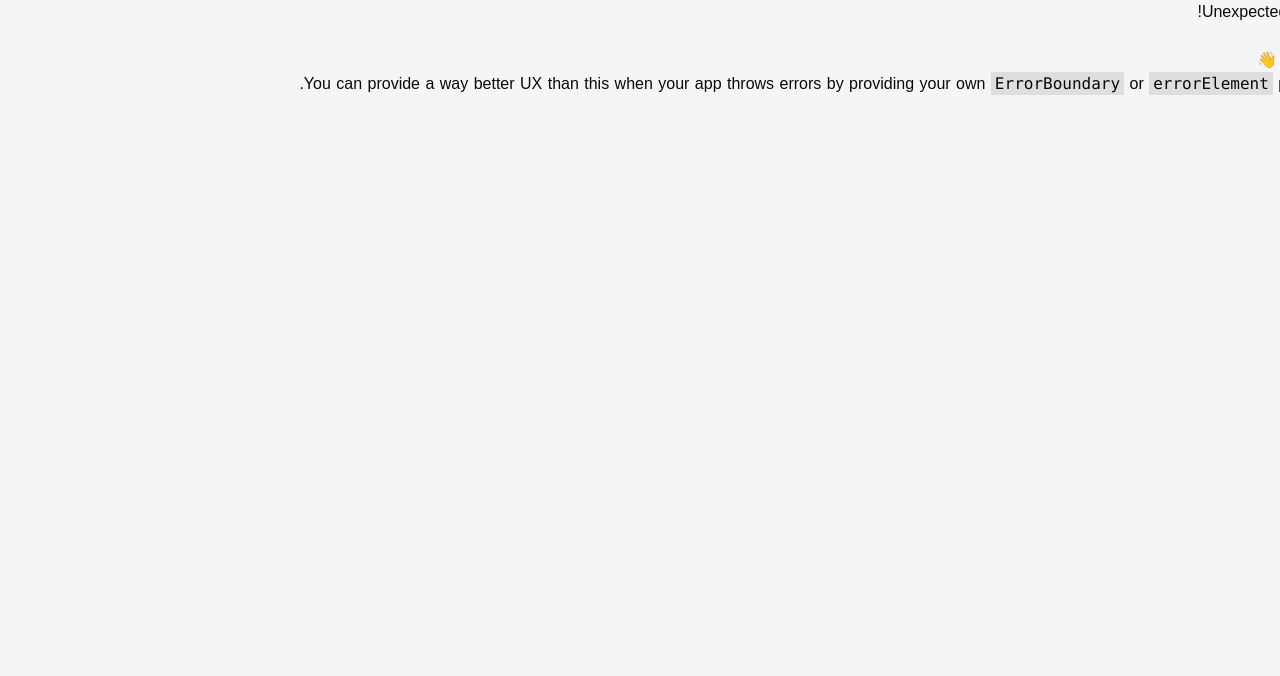
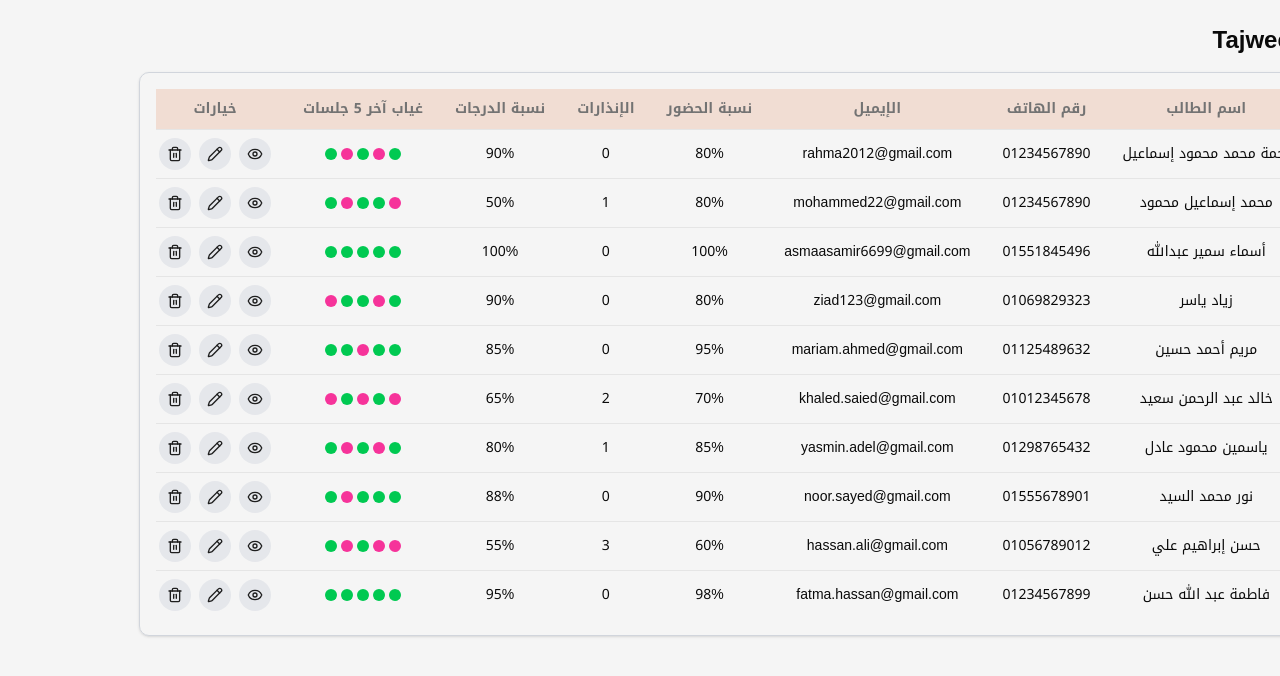
Before and after one commit to abdalrahmanshaip/wrattil, a React (Vite) app: page /TajweedPage in a window 1280 px wide. Before the commit this address had no page. Shown: the top 676 px of the page. Built offline with nearby package versions, Linux system fonts and the light colour scheme.

Commit message:
Add the table to the Tajweed page

```diff
--- a/package.json
+++ b/package.json
@@ -12,12 +12,14 @@
   "dependencies": {
     "@radix-ui/react-slot": "^1.1.2",
     "@tailwindcss/vite": "^4.0.9",
+    "@tanstack/react-table": "^8.21.2",
     "class-variance-authority": "^0.7.1",
     "clsx": "^2.1.1",
     "lucide-react": "^0.477.0",
     "react": "^18.3.1",
     "react-dom": "^18.3.1",
     "react-router": "^7.2.0",
+    "react-router-dom": "^7.3.0",
     "recharts": "^2.15.1",
     "tailwind-merge": "^3.0.2",
     "tailwindcss": "^4.0.9",
--- a/src/App.tsx
+++ b/src/App.tsx
@@ -1,20 +1,22 @@
-import { createBrowserRouter, createRoutesFromElements, Route, RouterProvider } from 'react-router'
-import { HomePage } from './Pages'
+import {
+  createBrowserRouter,
+  createRoutesFromElements,
+  Route,
+  RouterProvider,
+} from "react-router-dom";
+import { HomePage, TajweedPage } from "./Pages";
+
+const router = createBrowserRouter(
+  createRoutesFromElements(
+    <>
+      <Route path="/" element={<HomePage />} />
+      <Route path="/TajweedPage" element={<TajweedPage />} />
+    </>
+  )
+);
 
 function App() {
-  const router = createBrowserRouter(
-    createRoutesFromElements([
-      <Route path='/' element={<HomePage />}>
-        <Route index element={<HomePage />} />
-      </Route>
-    ])
-  )
-
-  return (
-    <>
-      <RouterProvider router={router} />
-    </>
-  )
+  return <RouterProvider router={router} />;
 }
 
-export default App
+export default App;
--- /dev/null
+++ b/src/Pages/TajweedPage.tsx
@@ -0,0 +1,14 @@
+
+import { DataTable } from './../components/Pages/home/_components/DataTable';
+
+// مكون الصفحة
+const TajweedPage = () => {
+  return (
+    <div className="p-6">
+      <h1 className="text-2xl font-bold mb-4">Tajweed Page</h1>
+      <DataTable /> {/* استدعاء الجدول هنا */}
+    </div>
+  );
+};
+
+export default TajweedPage;
--- a/src/Pages/index.ts
+++ b/src/Pages/index.ts
@@ -1,3 +1,4 @@
 import HomePage from './HomePage'
+import TajweedPage from './TajweedPage'
 
-export { HomePage }
+export { HomePage, TajweedPage }
--- /dev/null
+++ b/src/components/Pages/home/_components/DataTable.tsx
@@ -0,0 +1,226 @@
+import {
+  flexRender,
+  getCoreRowModel,
+  useReactTable,
+  ColumnDef,
+} from "@tanstack/react-table";
+
+import {
+  Table,
+  TableHeader,
+  TableBody,
+  TableRow,
+  TableCell,
+  TableHead,
+} from "@/components/ui/table";
+
+import { Pencil, Trash2, Eye } from "lucide-react";
+
+// ✅ تعريف نوع البيانات
+type Student = {
+  id: number;
+  name: string;
+  phone: string;
+  email: string;
+  attendance: string;
+  Warnings: number;
+  grades: string;
+  lastSessions: boolean[];
+};
+
+const data: Student[] = [
+  {
+    id: 1,
+    name: "رحمة محمد محمود إسماعيل",
+    phone: "01234567890",
+    email: "rahma2012@gmail.com",
+    attendance: "80%",
+    Warnings: 0,
+    grades: "90%",
+    lastSessions: [true, false, true, false, true],
+  },
+  {
+    id: 2,
+    name: "محمد إسماعيل محمود",
+    phone: "01234567890",
+    email: "mohammed22@gmail.com",
+    attendance: "80%",
+    Warnings: 1,
+    grades: "50%",
+    lastSessions: [false, true, true, false, true],
+  },
+  {
+    id: 3,
+    name: "أسماء سمير عبدالله",
+    phone: "01551845496",
+    email: "asmaasamir6699@gmail.com",
+    attendance: "100%",
+    Warnings: 0,
+    grades: "100%",
+    lastSessions: [true, true, true, true, true],
+  },
+  {
+    id: 4,
+    name: "زياد ياسر",
+    phone: "01069829323",
+    email: "ziad123@gmail.com",
+    attendance: "80%",
+    Warnings: 0,
+    grades: "90%",
+    lastSessions: [true, false, true, true, false],
+  },
+  {
+    id: 5,
+    name: "مريم أحمد حسين",
+    phone: "01125489632",
+    email: "mariam.ahmed@gmail.com",
+    attendance: "95%",
+    Warnings: 0,
+    grades: "85%",
+    lastSessions: [true, true, false, true, true],
+  },
+  {
+    id: 6,
+    name: "خالد عبد الرحمن سعيد",
+    phone: "01012345678",
+    email: "khaled.saied@gmail.com",
+    attendance: "70%",
+    Warnings: 2,
+    grades: "65%",
+    lastSessions: [false, true, false, true, false],
+  },
+  {
+    id: 7,
+    name: "ياسمين محمود عادل",
+    phone: "01298765432",
+    email: "yasmin.adel@gmail.com",
+    attendance: "85%",
+    Warnings: 1,
+    grades: "80%",
+    lastSessions: [true, false, true, false, true],
+  },
+  {
+    id: 8,
+    name: "نور محمد السيد",
+    phone: "01555678901",
+    email: "noor.sayed@gmail.com",
+    attendance: "90%",
+    Warnings: 0,
+    grades: "88%",
+    lastSessions: [true, true, true, false, true],
+  },
+  {
+    id: 9,
+    name: "حسن إبراهيم علي",
+    phone: "01056789012",
+    email: "hassan.ali@gmail.com",
+    attendance: "60%",
+    Warnings: 3,
+    grades: "55%",
+    lastSessions: [false, false, true, false, true],
+  },
+  {
+    id: 10,
+    name: "فاطمة عبد الله حسن",
+    phone: "01234567899",
+    email: "fatma.hassan@gmail.com",
+    attendance: "98%",
+    Warnings: 0,
+    grades: "95%",
+    lastSessions: [true, true, true, true, true],
+  },
+];
+
+
+// ✅ تعديل تعريف الأعمدة
+const columns: ColumnDef<Student>[] = [
+  { accessorKey: "id", header: () => "م" },
+  { accessorKey: "name", header: () => "اسم الطالب" },
+  { accessorKey: "phone", header: () => "رقم الهاتف" },
+  { accessorKey: "email", header: () => "الإيميل" },
+  { accessorKey: "attendance", header: () => "نسبة الحضور" },
+  { accessorKey: "Warnings", header: () => "الإنذارات" },
+  { accessorKey: "grades", header: () => "نسبة الدرجات" },
+  {
+    accessorKey: "lastSessions",
+    header: () => "غياب آخر 5 جلسات",
+    cell: ({ row }) => (
+      <div className="flex gap-1 justify-center">
+        {row.original.lastSessions.map((status: boolean, index: number) => (
+          <span
+            key={index}
+            className={`w-3 h-3 rounded-full ${
+              status ? "bg-green-500" : "bg-pink-500"
+            }`}
+          />
+        ))}
+      </div>
+    ),
+  },
+  {
+    id: "actions", // ✅ هنا يجب تحديد `id` بدلًا من `accessorKey`
+    header: () => "خيارات",
+    cell: () => (
+      <div className="flex gap-2 justify-center">
+        <button className="text-[#1E1E1E] bg-gray-200 hover:text-gray-700 rounded-full p-2">
+          <Eye size={16} />
+        </button>
+        <button className="text-[#1E1E1E] bg-gray-200 hover:text-blue-700 rounded-full p-2">
+          <Pencil size={16} />
+        </button>
+        <button className="text-[#1E1E1E] bg-gray-200 hover:text-red-700 rounded-full p-2">
+          <Trash2 size={16} />
+        </button>
+      </div>
+    ),
+  },
+];
+
+export function DataTable() {
+  const table = useReactTable({
+    data,
+    columns,
+    getCoreRowModel: getCoreRowModel(),
+  });
+
+  return (
+    <div className="rounded-lg border border-gray-300 shadow-sm p-4">
+      <Table>
+        <TableHeader className="bg-[#F1DDD3] text-center">
+          {table.getHeaderGroups().map((headerGroup) => (
+            <TableRow key={headerGroup.id}>
+              {headerGroup.headers.map((header) => (
+                <TableHead
+                  key={header.id}
+                  className="px-4 py-2 text-center font-semibold">
+                  {flexRender(
+                    header.column.columnDef.header,
+                    header.getContext()
+                  )}
+                </TableHead>
+              ))}
+            </TableRow>
+          ))}
+        </TableHeader>
+        <TableBody className="text-center">
+          {table.getRowModel().rows.map((row) => (
+            <TableRow key={row.id} className="text-center">
+              {row.getVisibleCells().map((cell) => (
+                <TableCell
+                  key={cell.id}
+                  className="px-4 py-2 text-center border-t">
+                  {flexRender(
+                    cell.column.columnDef.cell ?? String(cell.getValue()),
+                    cell.getContext()
+                  )}
+                </TableCell>
+              ))}
+            </TableRow>
+          ))}
+        </TableBody>
+      </Table>
+    </div>
+  );
+}
+
+export default DataTable;
--- /dev/null
+++ b/src/components/ui/table.tsx
@@ -0,0 +1,114 @@
+import * as React from "react"
+
+import { cn } from "@/lib/utils"
+
+function Table({ className, ...props }: React.ComponentProps<"table">) {
+  return (
+    <div
+      data-slot="table-container"
+      className="relative w-full overflow-x-auto"
+    >
+      <table
+        data-slot="table"
+        className={cn("w-full caption-bottom text-sm", className)}
+        {...props}
+      />
+    </div>
+  )
+}
+
+function TableHeader({ className, ...props }: React.ComponentProps<"thead">) {
+  return (
+    <thead
+      data-slot="table-header"
+      className={cn("[&_tr]:border-b", className)}
+      {...props}
+    />
+  )
+}
+
+function TableBody({ className, ...props }: React.ComponentProps<"tbody">) {
+  return (
+    <tbody
+      data-slot="table-body"
+      className={cn("[&_tr:last-child]:border-0", className)}
+      {...props}
+    />
+  )
+}
+
+function TableFooter({ className, ...props }: React.ComponentProps<"tfoot">) {
+  return (
+    <tfoot
+      data-slot="table-footer"
+      className={cn(
+        "bg-muted/50 border-t font-medium [&>tr]:last:border-b-0",
+        className
+      )}
+      {...props}
+    />
+  )
+}
+
+function TableRow({ className, ...props }: React.ComponentProps<"tr">) {
+  return (
+    <tr
+      data-slot="table-row"
+      className={cn(
+        "hover:bg-muted/50 data-[state=selected]:bg-muted border-b transition-colors",
+        className
+      )}
+      {...props}
+    />
+  )
+}
+
+function TableHead({ className, ...props }: React.ComponentProps<"th">) {
+  return (
+    <th
+      data-slot="table-head"
+      className={cn(
+        "text-muted-foreground h-10 px-2 text-left align-middle font-medium whitespace-nowrap [&:has([role=checkbox])]:pr-0 [&>[role=checkbox]]:translate-y-[2px]",
+        className
+      )}
+      {...props}
+    />
+  )
+}
+
+function TableCell({ className, ...props }: React.ComponentProps<"td">) {
+  return (
+    <td
+      data-slot="table-cell"
+      className={cn(
+        "p-2 align-middle whitespace-nowrap [&:has([role=checkbox])]:pr-0 [&>[role=checkbox]]:translate-y-[2px]",
+        className
+      )}
+      {...props}
+    />
+  )
+}
+
+function TableCaption({
+  className,
+  ...props
+}: React.ComponentProps<"caption">) {
+  return (
+    <caption
+      data-slot="table-caption"
+      className={cn("text-muted-foreground mt-4 text-sm", className)}
+      {...props}
+    />
+  )
+}
+
+export {
+  Table,
+  TableHeader,
+  TableBody,
+  TableFooter,
+  TableHead,
+  TableRow,
+  TableCell,
+  TableCaption,
+}
```
Also changed, not shown: tsconfig.app.json (+5 -5 lines), 1 other file (tests, documents, lock files or other folders).
